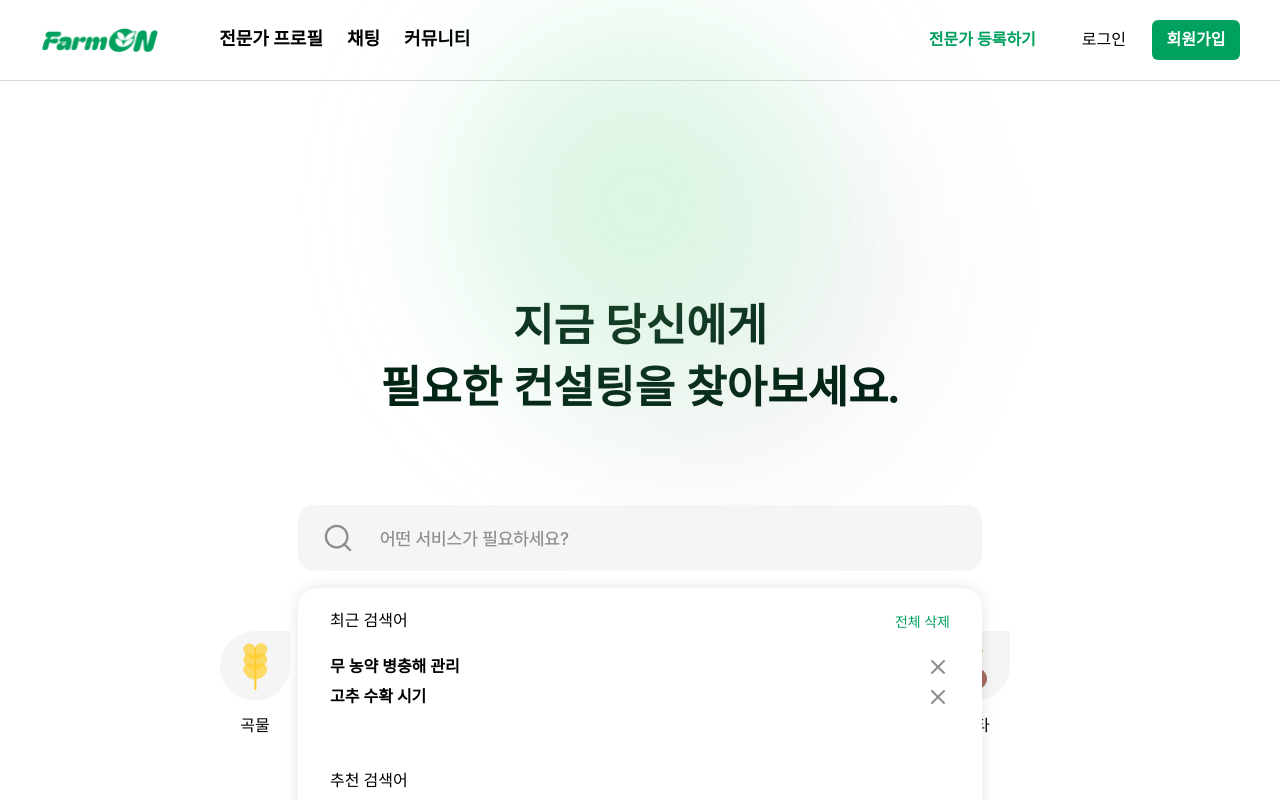
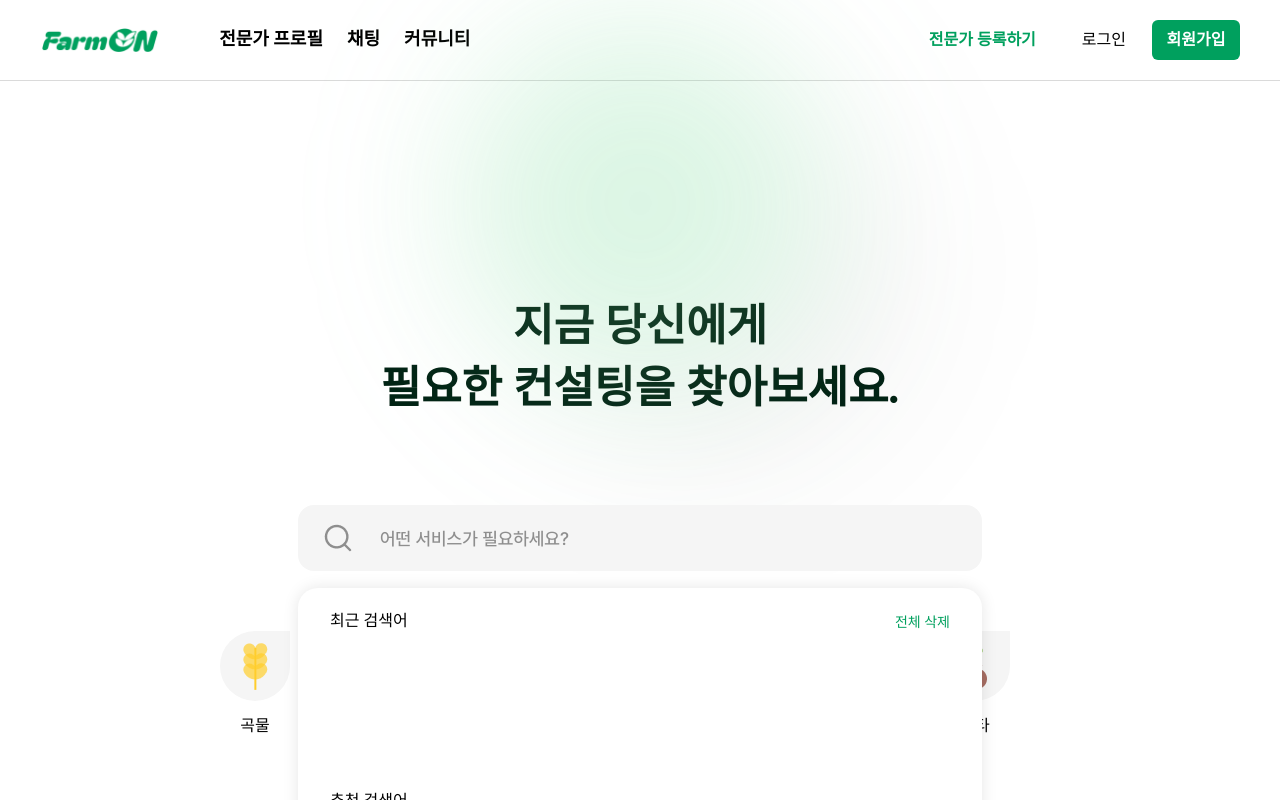
Before and after one commit to Farm-On/FE, a React (Vite) app: page / in a window 1280 px wide. Both pictures are taken after a click on the element 640 px from the left and 538 px from the top of the page. Shown: the top 800 px of the page. Built offline with nearby package versions, Linux system fonts and the light colour scheme.

Commit message:
feat: 최근 검색어 API연결 및 중복 검색 해결

```diff
--- a/src/api/search.ts
+++ b/src/api/search.ts
@@ -11,6 +11,16 @@ export interface SearchResponse {
   message: string;
   result: {
     isSearchSave: boolean;
+    searchList?: string[];
+  };
+}
+
+export interface RecentSearchResponse {
+  isSuccess: boolean;
+  code: string;
+  message: string;
+  result: {
+    recentSearchList: string[]; // 최신 API에서 반환하는 recentSearchList
   };
 }
 
--- a/src/components/search/search.tsx
+++ b/src/components/search/search.tsx
@@ -3,19 +3,48 @@ import * as S from '@/styles/components/Search/Search.style';
 import SearchImg from '@/assets/images/search.png';
 import { Category } from './Category';
 import { Banner } from './Banner';
-import { useState } from 'react';
+import { useEffect, useRef, useState } from 'react';
 import XIcon from '@/assets/icons/greyX.svg?react';
-import { useSearch } from '@/hooks/useSearch';
+import { useSearch, useRecentSearch } from '@/hooks/useSearch';
 import useAuthStore from '@/store/useAuthStore';
 
 export const Search = () => {
   const [isFocused, setIsFocused] = useState(false);
   const [searchInput, setSearchInput] = useState('');
-  const [recentSearch, setRecentSearch] = useState(['무 농약 병충해 관리', '고추 수확 시기']);
+  const [isSubmitting, setIsSubmitting] = useState(false);
+  const searchWrapperRef = useRef<HTMLDivElement>(null); //검색창 + 드롭다운을 감싸는 ref
+
   const { mutate: saveSearch } = useSearch();
-  const { userInfo, isLoggedIn } = useAuthStore(); // 로그인한 사용자 정보 가져오기
+  const { userInfo, isLoggedIn } = useAuthStore();
+  const { data: recentSearchData, refetch } = useRecentSearch(userInfo?.id ?? 0);
 
-  // 추천 검색어 카테고리 리스트
+  //최신 검색어 리스트 (중복 제거 & 최대 4개까지만 표시)
+  const recentSearch: string[] = Array.from(
+    new Set(recentSearchData?.result?.recentSearchList || [])
+  ).slice(0, 4);
+
+  console.log('현재 recentSearchData:', recentSearchData);
+
+  useEffect(() => {
+    if (userInfo?.id) {
+      refetch();
+    }
+  }, [userInfo?.id]);
+
+  //DropDown 바깥 클릭 시 닫기
+  useEffect(() => {
+    const handleClickOutside = (event: MouseEvent) => {
+      if (searchWrapperRef.current && !searchWrapperRef.current.contains(event.target as Node)) {
+        setIsFocused(false);
+      }
+    };
+
+    document.addEventListener('mousedown', handleClickOutside);
+    return () => {
+      document.removeEventListener('mousedown', handleClickOutside);
+    };
+  }, []);
+
   const recommendSearch = [
     '벼',
     '사과',
@@ -29,30 +58,47 @@ export const Search = () => {
     '인삼',
   ];
 
-  const handleSearchInput = (e: React.ChangeEvent<HTMLInputElement>) => {
-    setSearchInput(e.target.value);
-  };
+  const handleSearchSubmit = (query?: string) => {
+    if (isSubmitting) return;
+    setIsSubmitting(true);
 
-  const handleSearchSubmit = () => {
-    if (!searchInput.trim()) return;
+    const searchQuery = query || searchInput;
+    if (!searchQuery.trim()) {
+      setIsSubmitting(false);
+      return;
+    }
 
     if (!isLoggedIn || !userInfo) {
       alert('로그인이 필요합니다.');
+      setIsSubmitting(false);
       return;
     }
 
     if (!userInfo.id) {
-      console.error('사용자 ID가 없습니다. userInfo:', userInfo);
+      console.error('사용자 ID 없음:', userInfo);
       alert('사용자 정보를 불러올 수 없습니다.');
+      setIsSubmitting(false);
       return;
     }
 
-    const requestData = { userId: userInfo.id, name: searchInput };
+    const requestData = { userId: userInfo.id, name: searchQuery };
+
+    console.log('POST 요청 전송 (검색어 저장):', requestData);
 
     saveSearch(requestData, {
       onSuccess: () => {
-        setRecentSearch((prev) => [searchInput, ...prev.filter((s) => s !== searchInput)]); // 중복 제거 후 추가
+        console.log('검색어 저장 성공!');
         setSearchInput('');
+        setIsSubmitting(false);
+
+        setTimeout(() => {
+          console.log('GET 요청 실행 (검색어 업데이트)');
+          refetch();
+        }, 500);
+      },
+      onError: (error) => {
+        console.error('검색어 저장 실패:', error);
+        setIsSubmitting(false);
       },
     });
   };
@@ -65,31 +111,41 @@ export const Search = () => {
           지금 당신에게 <br />
           필요한 컨설팅을 찾아보세요.
         </S.Title>
-        <S.SearchBarWrapper>
-          <S.SearchBar onFocus={() => setIsFocused(true)} onBlur={() => setIsFocused(false)}>
+        <S.SearchBarWrapper ref={searchWrapperRef}>
+          {' '}
+          <S.SearchBar
+            onFocus={() => setIsFocused(true)}
+            onClick={(e) => e.stopPropagation()} // 내부 클릭 시 닫히지 않도록 방지
+          >
             <S.StyledImage src={SearchImg} alt="Search" />
             <S.Input
               placeholder="어떤 서비스가 필요하세요?"
               value={searchInput}
-              onChange={handleSearchInput}
-              onKeyDown={(e) => e.key === 'Enter' && handleSearchSubmit()}
+              onChange={(e) => setSearchInput(e.target.value)}
+              onKeyDown={(e) => {
+                if (e.key === 'Enter') {
+                  e.preventDefault();
+                  handleSearchSubmit();
+                }
+              }}
             />
           </S.SearchBar>
           {isFocused && (
-            <S.DropDown>
+            <S.DropDown onClick={(e) => e.stopPropagation()}>
+              {' '}
               <S.RecentContainer>
                 <S.TitleWrapper>
                   <S.BarTitle>최근 검색어</S.BarTitle>
-                  <S.DeleteAll onClick={() => setRecentSearch([])}>전체 삭제</S.DeleteAll>
+                  <S.DeleteAll>전체 삭제</S.DeleteAll>
                 </S.TitleWrapper>
                 <S.HistoryWrapper>
-                  {recentSearch.map((item) => (
-                    <S.HistoryContainer key={item}>
+                  {recentSearch.map((item, index) => (
+                    <S.HistoryContainer key={`${item}-${index}`}>
                       <S.HistoryInner>
-                        <S.HistoryLabel>{item}</S.HistoryLabel>
-                        <XIcon
-                          onClick={() => setRecentSearch(recentSearch.filter((s) => s !== item))}
-                        />
+                        <S.HistoryLabel onClick={() => handleSearchSubmit(item)}>
+                          {item}
+                        </S.HistoryLabel>
+                        <XIcon />
                       </S.HistoryInner>
                     </S.HistoryContainer>
                   ))}
@@ -98,8 +154,14 @@ export const Search = () => {
               <S.RecommendContainer>
                 <S.BarTitle>추천 검색어</S.BarTitle>
                 <S.TagListWrapper>
-                  {recommendSearch.map((item) => (
-                    <S.TagContainer key={item} onClick={() => setSearchInput(item)}>
+                  {recommendSearch.map((item, index) => (
+                    <S.TagContainer
+                      key={`${item}-${index}`}
+                      onClick={(e) => {
+                        e.stopPropagation(); // 태그 클릭 시 닫히는 것 방지
+                        handleSearchSubmit(item);
+                      }}
+                    >
                       <S.TagInner>
                         <S.TagLabel>{item}</S.TagLabel>
                       </S.TagInner>
--- a/src/hooks/useSearch.ts
+++ b/src/hooks/useSearch.ts
@@ -1,6 +1,7 @@
-import { useMutation, useQueryClient } from '@tanstack/react-query';
+import { useMutation, useQueryClient, useQuery } from '@tanstack/react-query';
 import { searchKeyword } from '@/api/search';
-import type { SearchRequest, SearchResponse } from '@/api/search';
+import type { SearchRequest, SearchResponse, RecentSearchResponse } from '@/api/search';
+import axiosInstance from '@/api/axios';
 
 export const useSearch = () => {
   const queryClient = useQueryClient();
@@ -9,10 +10,34 @@ export const useSearch = () => {
     mutationFn: (data) => searchKeyword(data),
     onSuccess: (response) => {
       console.log('검색어 저장 성공:', response.result);
-      queryClient.invalidateQueries({ queryKey: ['searchHistory'] }); // 검색 기록 갱신
+      queryClient.invalidateQueries({ queryKey: ['recentSearch'] }); // 검색 기록 갱신
     },
     onError: (error) => {
       console.error('검색 요청 오류:', error);
     },
   });
 };
+
+export const useRecentSearch = (userId: number) => {
+  return useQuery<RecentSearchResponse>({
+    queryKey: ['recentSearch', userId],
+    queryFn: async () => {
+      if (!userId)
+        return {
+          isSuccess: false,
+          code: 'ERROR',
+          message: 'Invalid request',
+          result: { recentSearchList: [] },
+        };
+
+      console.log(`GET 요청 전송: userId=${userId}`);
+      const response = await axiosInstance.get<RecentSearchResponse>(
+        `/home/search/recent?userId=${userId}`
+      );
+
+      console.log('GET 응답 데이터:', response.data);
+      return response.data;
+    },
+    enabled: !!userId, // userId가 있을 때만 실행
+  });
+};
--- a/src/styles/components/Search/Search.style.ts
+++ b/src/styles/components/Search/Search.style.ts
@@ -84,7 +84,7 @@ export const DropDown = styled.div`
   top: 70px;
   left: 0;
   width: 684px;
-  height: 310px;
+  height: 330px;
   background-color: white;
   border-radius: 20px;
   z-index: 1;
@@ -115,6 +115,7 @@ export const RecentContainer = styled.div`
   margin-top: 24px;
   margin-left: 32px;
   margin-right: 32px;
+  margin-bottom: 20px;
 `;
 
 export const RecommendContainer = styled.div`
```
